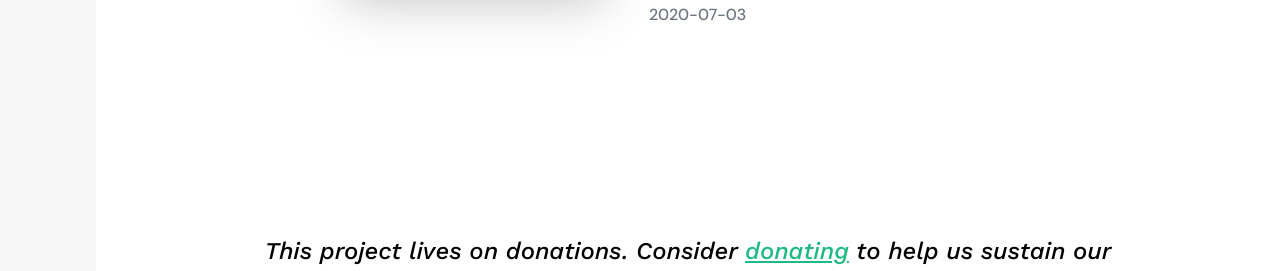
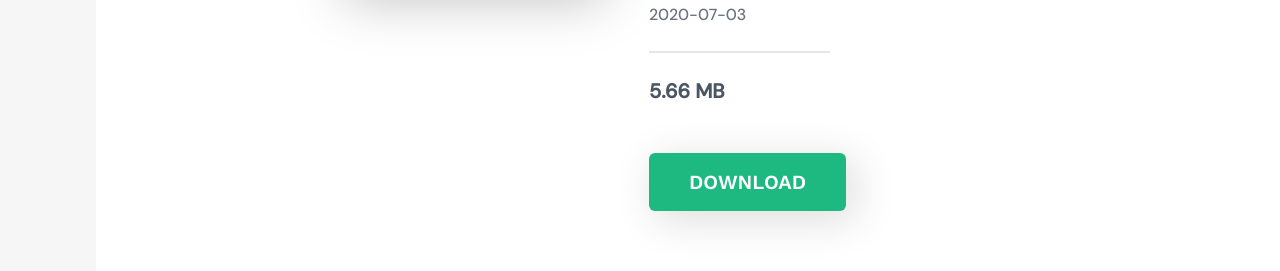
Before and after one commit to deepjyoti30/ytmdl-web-v2, a Vue app: page /download in a window 1280 px wide. Shown: the part 355-626 px from the top of the page. Built offline with nearby package versions, Linux system fonts and the light colour scheme; no server answers; what vue-resource would draw is missing.

Commit message:
Add a new Download button component

```diff
--- /dev/null
+++ b/src/components/DownloadButton.vue
@@ -0,0 +1,31 @@
+<template>
+  <div class="download--btn__container py-4">
+    <div class="btn__container">
+      <button
+        type="button"
+        class="text-xl uppercase text-white font-semibold rounded-md shadow-cust"
+      >
+        Download
+      </button>
+    </div>
+  </div>
+</template>
+
+<script>
+export default {
+  name: "DownloadButton"
+};
+</script>
+
+<style lang="scss" scoped>
+.download--btn__container {
+  .btn__container {
+    button {
+      @extend .strip-button;
+
+      background: $darkgreen;
+      padding: 0.75em 2em;
+    }
+  }
+}
+</style>
--- a/src/components/DownloadResult.vue
+++ b/src/components/DownloadResult.vue
@@ -23,13 +23,27 @@
       <h4 class="release font-medium text-gray-500 mt-0.5 dark:text-gray-400">
         2020-07-03
       </h4>
+      <div
+        class="separator w-1/2 my-6 border border-gray-200 dark:border-gray-600"
+      ></div>
+      <h3 class="size text-xl font-semibold text-gray-600 dark:text-gray-400">
+        5.66 MB
+      </h3>
+      <div class="dw--btn mt-8">
+        <DownloadButton />
+      </div>
     </div>
   </div>
 </template>
 
 <script>
+import DownloadButton from "@/components/DownloadButton";
+
 export default {
-  name: "DownloadResult"
+  name: "DownloadResult",
+  components: {
+    DownloadButton
+  }
 };
 </script>
 
@@ -38,7 +52,8 @@ export default {
   .download--details {
     .artist,
     .genre,
-    .release {
+    .release,
+    .size {
       @extend .dm-sans;
     }
   }
```
